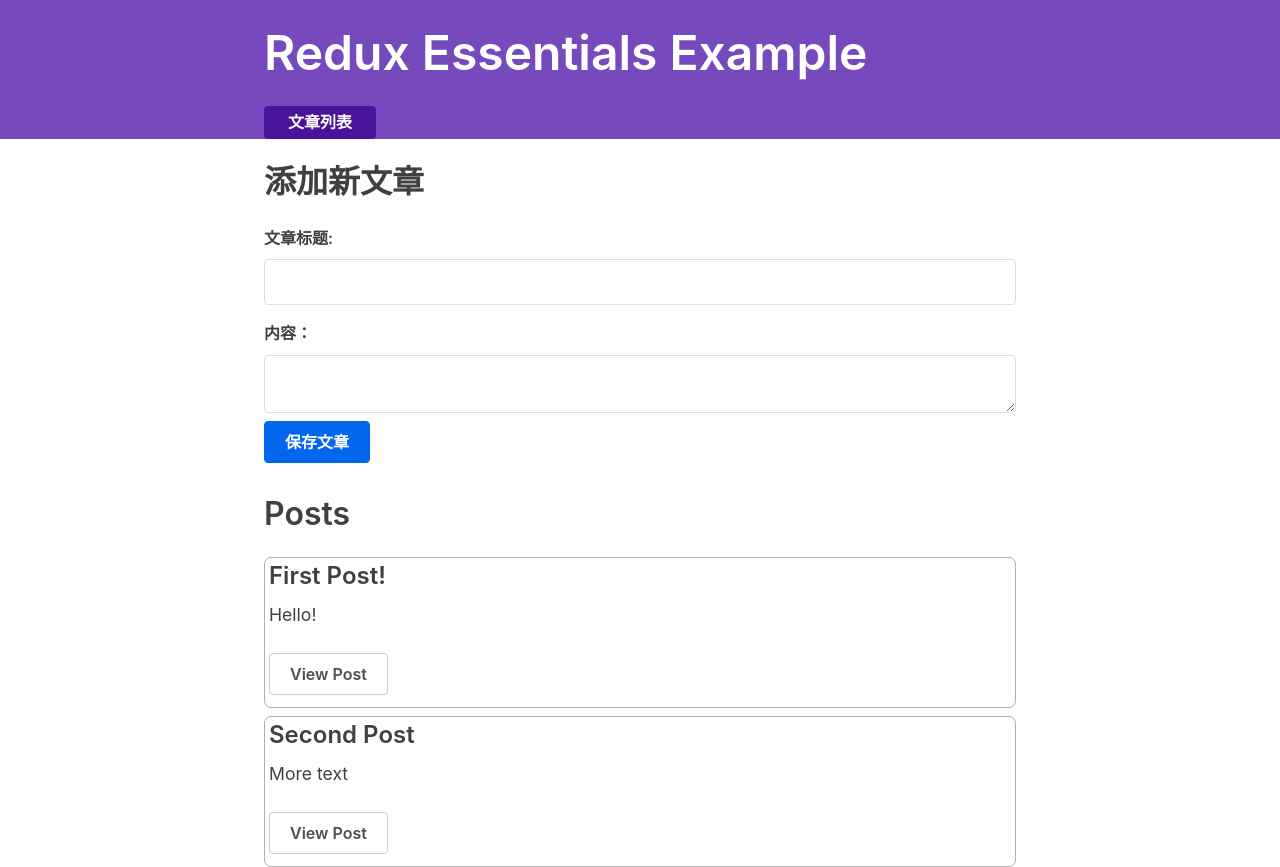
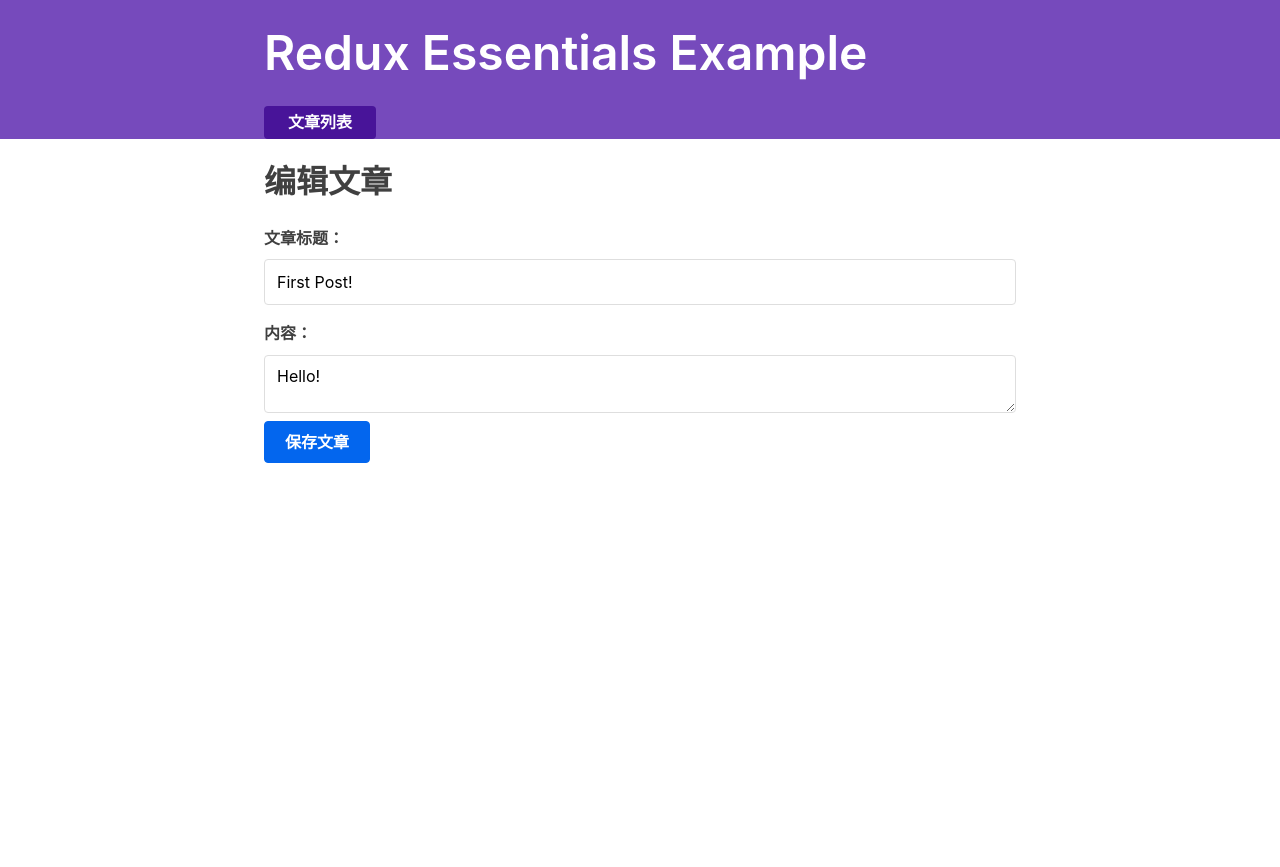
Before and after one commit to JayFate/react-demos, a React (Create React App) app in the folder demos/redux-essentials-example-app/: page /editPost/1 in a window 1280 px wide. Before the commit this address led to /. After the commit the page ends 800 px from the top, so only its background shows below. Built offline with nearby package versions, Linux system fonts and the light colour scheme; what @mswjs/data, mock-socket, txtgen would draw is missing.

Commit message:
feat: 编辑文章
Signed-off-by: pengjie <37610029@qq.com>

```diff
--- a/demos/redux-essentials-example-app/src/App.js
+++ b/demos/redux-essentials-example-app/src/App.js
@@ -11,6 +11,7 @@
 import { PostsList } from './features/posts/PostsList'
 import { AddPostForm } from './features/posts/AddPostForm'
 import { SinglePostPage } from './features/posts/SinglePostPage'
+import { EditPostForm } from './features/posts/EditPostForm'
 
 function App() {
   return (
@@ -29,6 +30,7 @@
             )}
           />
           <Route exact path="/posts/:postId" component={SinglePostPage} />
+          <Route exact path="/editPost/:postId" component={EditPostForm} />
           <Redirect to="/" />
         </Switch>
       </div>
--- a/demos/redux-essentials-example-app/src/features/posts/AddPostForm.js
+++ b/demos/redux-essentials-example-app/src/features/posts/AddPostForm.js
@@ -1,6 +1,5 @@
 import React, { useState } from 'react'
 import { useDispatch } from 'react-redux'
-import { nanoid } from '@reduxjs/toolkit'
 
 import { postAdded } from './postsSlice'
 
@@ -13,13 +12,7 @@
   const onContentChanged = (e) => setContent(e.target.value)
   const onSavePostClicked = () => {
     if (title && content) {
-      dispatch(
-        postAdded({
-          id: nanoid(),
-          title,
-          content,
-        })
-      )
+      dispatch(postAdded(title, content))
 
       setTitle('')
       setContent('')
--- /dev/null
+++ b/demos/redux-essentials-example-app/src/features/posts/EditPostForm.js
@@ -0,0 +1,56 @@
+import React, { useState } from 'react'
+import { useDispatch, useSelector } from 'react-redux'
+import { useHistory } from 'react-router-dom'
+
+import { postUpdated } from './postsSlice'
+
+export const EditPostForm = ({ match }) => {
+  const { postId } = match.params
+
+  const post = useSelector((state) =>
+    state.posts.find((post) => post.id === postId)
+  )
+
+  const [title, setTitle] = useState(post.title)
+  const [content, setContent] = useState(post.content)
+
+  const dispatch = useDispatch()
+  const history = useHistory()
+
+  const onTitleChanged = (e) => setTitle(e.target.value)
+  const onContentChanged = (e) => setContent(e.target.value)
+
+  const onSavePostClicked = () => {
+    if (title && content) {
+      dispatch(postUpdated({ id: postId, title, content }))
+      history.push(`/posts/${postId}`)
+    }
+  }
+
+  return (
+    <section>
+      <h2>编辑文章</h2>
+      <form>
+        <label htmlFor="postTitle">文章标题：</label>
+        <input
+          type="text"
+          id="postTitle"
+          name="postTitle"
+          placeholder="What's on your mind?"
+          value={title}
+          onChange={onTitleChanged}
+        />
+        <label htmlFor="postContent">内容：</label>
+        <textarea
+          id="postContent"
+          name="postContent"
+          value={content}
+          onChange={onContentChanged}
+        />
+      </form>
+      <button type="button" onClick={onSavePostClicked}>
+        保存文章
+      </button>
+    </section>
+  )
+}
--- a/demos/redux-essentials-example-app/src/features/posts/SinglePostPage.js
+++ b/demos/redux-essentials-example-app/src/features/posts/SinglePostPage.js
@@ -1,13 +1,14 @@
 import React from 'react'
 import { useSelector } from 'react-redux'
+import { Link } from 'react-router-dom'
 
 export const SinglePostPage = ({ match }) => {
   const { postId } = match.params
 
   // 每当 useSelector 返回的值为新引用时，组件就会重新渲染
   // 所以 useSelector 不要返回多余的数据，以免引起组件不必要的重新渲染
-  const post = useSelector(state =>
-    state.posts.find(post => post.id === postId)
+  const post = useSelector((state) =>
+    state.posts.find((post) => post.id === postId)
   )
 
   if (!post) {
@@ -23,6 +24,9 @@
       <article className="post">
         <h2>{post.title}</h2>
         <p className="post-content">{post.content}</p>
+        <Link to={`/editPost/${post.id}`} className="button">
+          Edit Post
+        </Link>
       </article>
     </section>
   )
--- a/demos/redux-essentials-example-app/src/features/posts/postsSlice.js
+++ b/demos/redux-essentials-example-app/src/features/posts/postsSlice.js
@@ -4,7 +4,7 @@
 3. 并导出 createSlice 为我们生成的 postsSlice.reducer 函数
 4. 将 reducer 函数添加到 redux store 中
  */
-import { createSlice } from '@reduxjs/toolkit'
+import { createSlice, nanoid } from '@reduxjs/toolkit'
 
 const initialState = [
   { id: '1', title: 'First Post!', content: 'Hello!' },
@@ -17,12 +17,41 @@
   reducers: {
     // state 本 slice 的局部 state，而不是整个 redux 应用的 store
     // createSlice 会为 postAdded reducer 函数生成一个同名的 actionCreator 函数
-    postAdded(state, action) {
-      state.push(action.payload)
+    postAdded: {
+      reducer(state, action) {
+        state.push(action.payload)
+      },
+      prepare(title, content) {
+        return {
+          payload: {
+            id: nanoid(),
+            title,
+            content
+          }
+        }
+      }
     },
+    postUpdated(state, action) {
+      const { id, title, content } = action.payload
+      const existingPost = state.find(post => post.id === id)
+      if (existingPost) {
+        existingPost.title = title
+        existingPost.content = content
+      }
+    }
   },
 })
 
-export const { postAdded } = postsSlice.actions
+export const { postAdded, postUpdated } = postsSlice.actions
+/**
+// 也可以自己来实现 actionCreator 函数
+function postAdded(title, content) {
+  const id = nanoid()
+  return {
+    type: 'posts/postAdded',
+    payload: { id, title, content }
+  }
+}
+ */
 
 export default postsSlice.reducer
```
